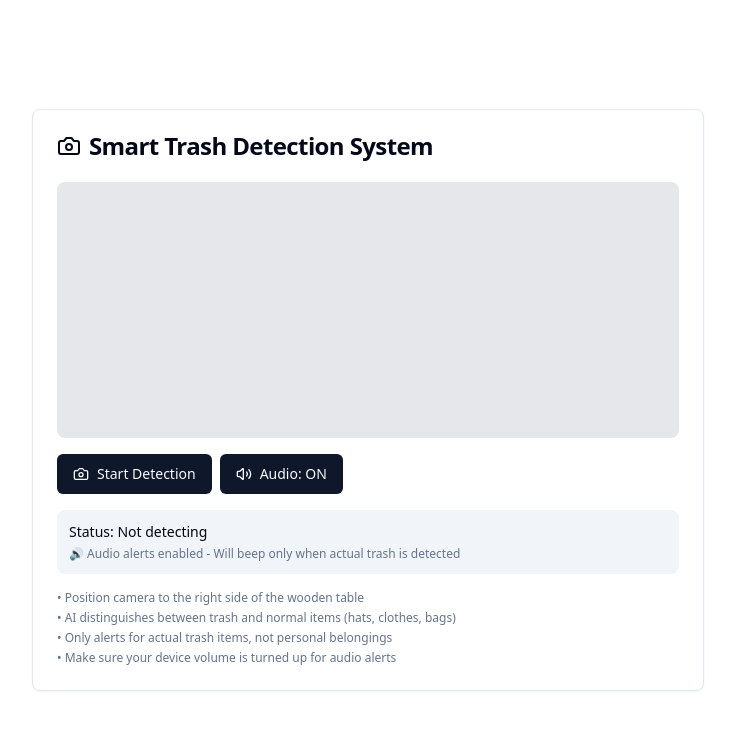
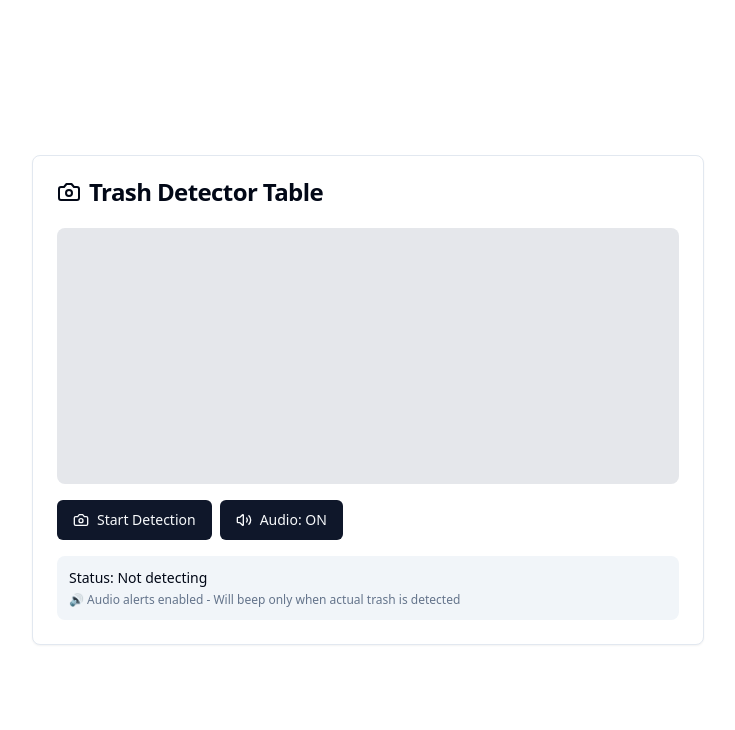
Before and after one commit to womiekom/Trash-Detector-Table-ReclevoX2, a React (Vite) app: page / in a window 1280 px wide. Shown: the top 730 px of the page, without its empty margins (272-1007 px from the left). Built offline with nearby package versions, Linux system fonts and the light colour scheme.

Commit message:
Remove instructions and update title
Remove the instructions from the app and change the title.

```diff
--- a/src/components/DetectionStatus.tsx
+++ b/src/components/DetectionStatus.tsx
@@ -8,7 +8,6 @@ interface DetectionStatusProps {
 
 const DetectionStatus: React.FC<DetectionStatusProps> = ({ detectionStatus, audioEnabled }) => {
   return (
-    <div className="space-y-4">
     <div className="p-3 bg-muted rounded-lg">
       <p className="text-sm font-medium">Status: {detectionStatus}</p>
       {audioEnabled && (
@@ -17,14 +16,6 @@ const DetectionStatus: React.FC<DetectionStatusProps> = ({ detectionStatus, audi
         </p>
       )}
     </div>
-
-      <div className="text-xs text-muted-foreground space-y-1">
-        <p>• Position camera to the right side of the wooden table</p>
-        <p>• AI distinguishes between trash and normal items (hats, clothes, bags)</p>
-        <p>• Only alerts for actual trash items, not personal belongings</p>
-        <p>• Make sure your device volume is turned up for audio alerts</p>
-      </div>
-    </div>
   );
 };
 
--- a/src/components/TrashDetector.tsx
+++ b/src/components/TrashDetector.tsx
@@ -1,4 +1,3 @@
-
 import React, { useEffect, useState, useRef } from 'react';
 import { Card, CardContent, CardHeader, CardTitle } from '@/components/ui/card';
 import { Camera } from 'lucide-react';
@@ -86,7 +85,7 @@ const TrashDetector: React.FC = () => {
       <CardHeader>
         <CardTitle className="flex items-center gap-2">
           <Camera className="h-6 w-6" />
-          Smart Trash Detection System
+          Trash Detector Table
         </CardTitle>
       </CardHeader>
       <CardContent className="space-y-4">
```
Lines whose indentation alone changed are shown as unchanged.
